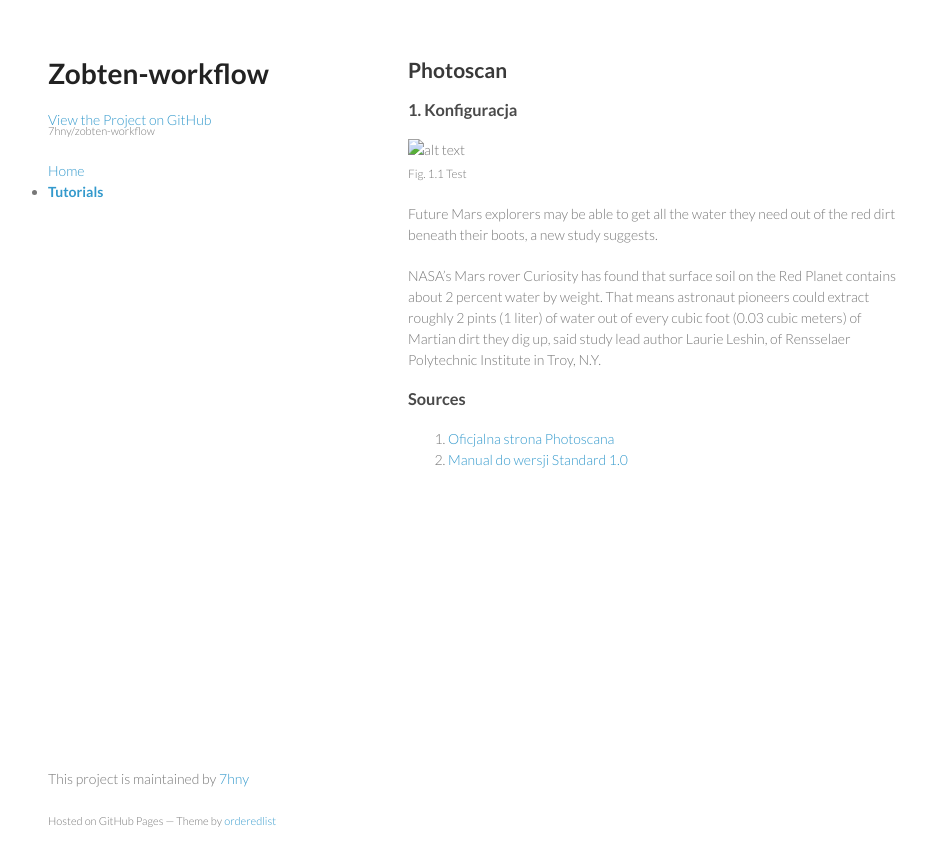
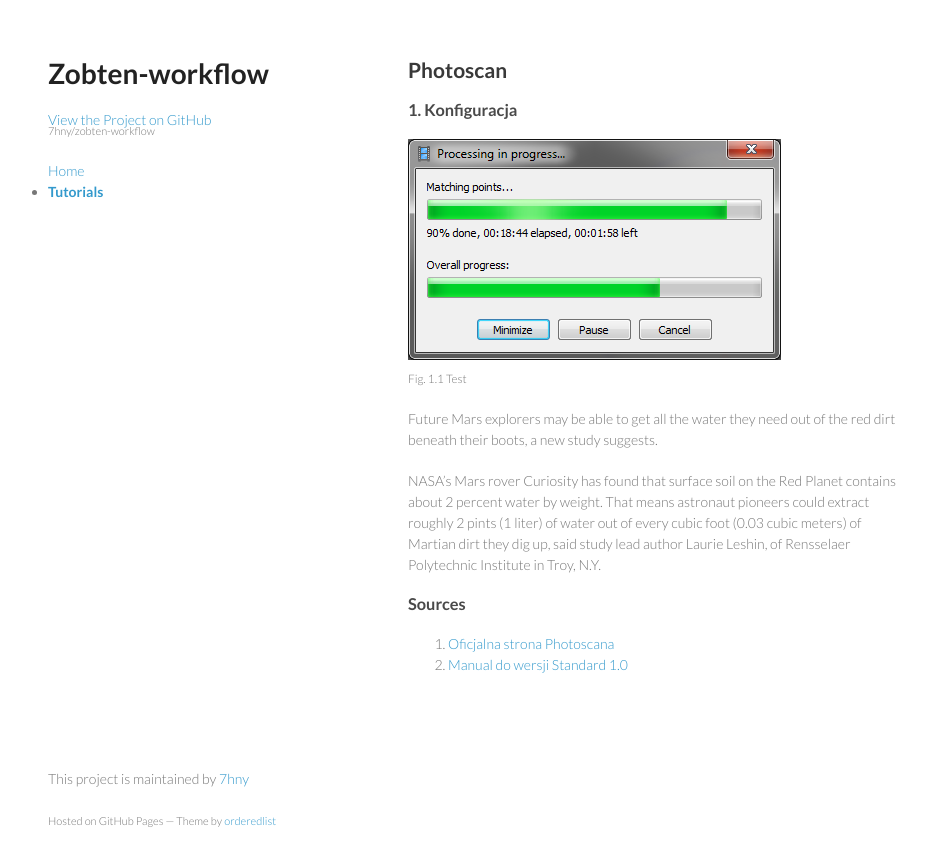
Before and after one commit to 7hny/zobten-workflow, a Jekyll site: the page built from tutorials/photoscan.md, in a window 1280 px wide. Shown: the top 866 px of the page, without its empty margins (162-1089 px from the left). Built offline with Jekyll 4.4.1, drawn with Linux system fonts in a browser that asks for light colours; Markdown is read by kramdown in place of the engine named in the settings.

Commit message:
Tutorial fix

```diff
--- a/tutorials/photoscan.md
+++ b/tutorials/photoscan.md
@@ -13,7 +13,7 @@ page-type: tutorial
 
 ### 1. Konfiguracja
 
-![alt text](img/tutorials/photoscan/test.png "Logo Title Text 1")
+![alt text](img/test.png "Logo Title Text 1")
 <sup>Fig. 1.1 Test</sup>
 
 Future Mars explorers may be able to get all the water they need out of the red dirt beneath their boots, a new study suggests.
```
